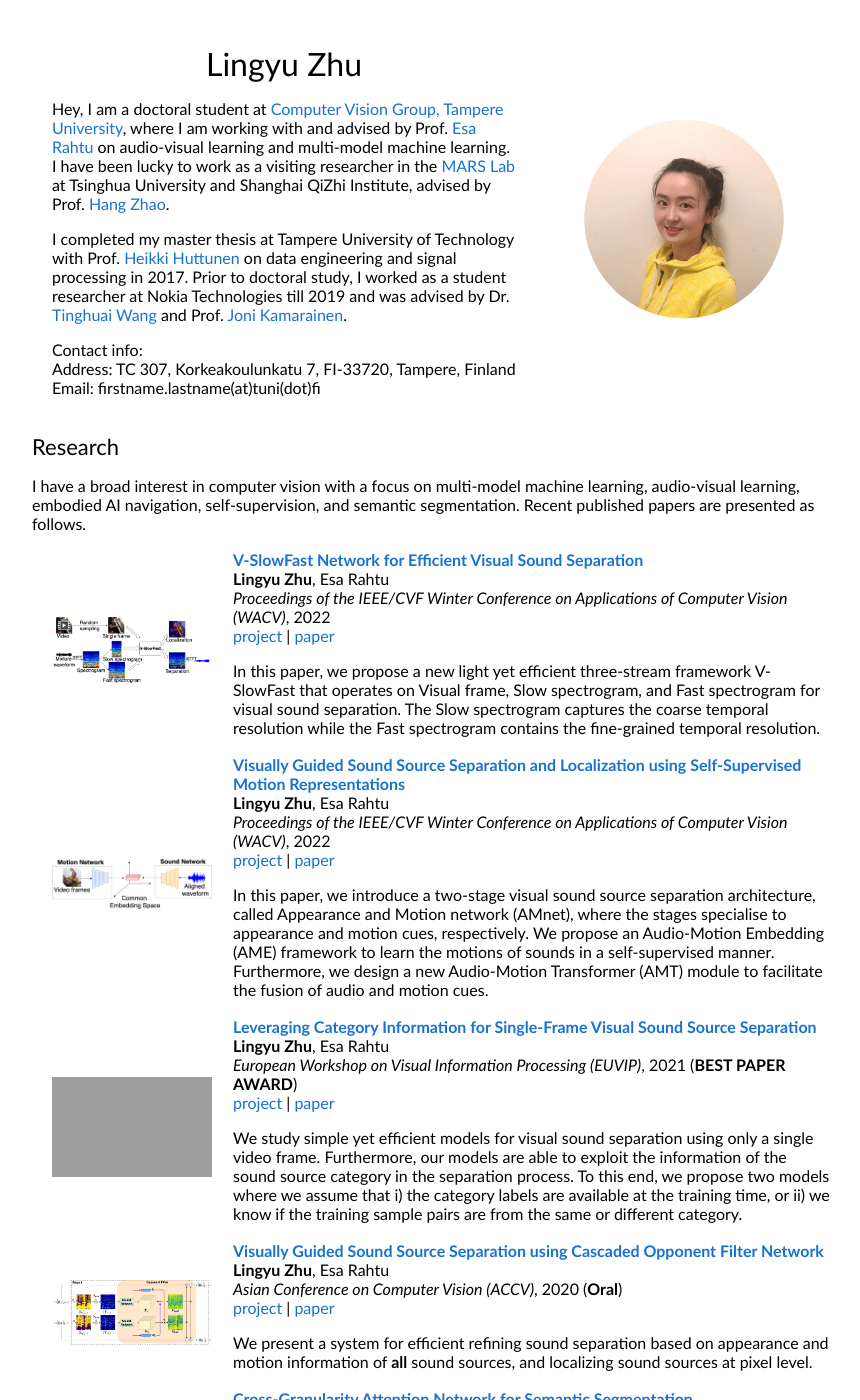
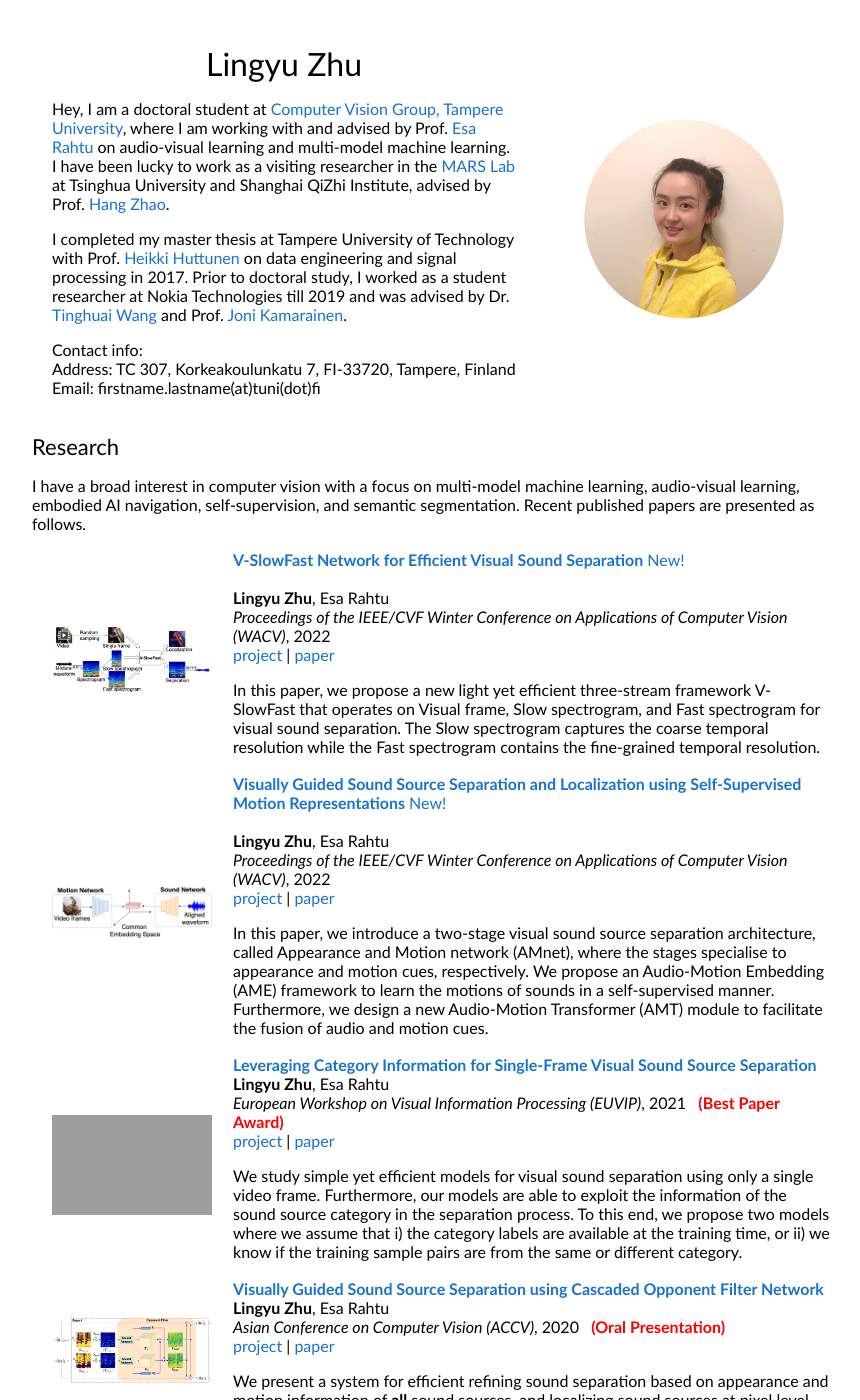
Before and after one commit to ly-zhu/ly-zhu.github.io, a Jekyll site: the page index.html, which Jekyll copies as it is, in a window 1280 px wide and 1400 px high. Shown: the whole window, without its empty margins (208-1068 px from the left). Built offline with Jekyll 4.4.1, drawn with Linux system fonts in a browser that asks for light colours; grey boxes are pictures that could not be loaded.

Commit message:
main index file add new and specific font to red

```diff
--- a/index.html
+++ b/index.html
@@ -62,7 +62,7 @@
         </td>
         <td width="95%" valign="middle">
           <a href="https://openaccess.thecvf.com/content/WACV2022/papers/Zhu_V-SlowFast_Network_for_Efficient_Visual_Sound_Separation_WACV_2022_paper.pdf">
-            <papertitle>V-SlowFast Network for Efficient Visual Sound Separation</papertitle>
+            <papertitle>V-SlowFast Network for Efficient Visual Sound Separation</papertitle> <span class="label label-danger">New!</span><br>
           </a>
           <br>
           <strong>Lingyu Zhu</strong>, Esa Rahtu
@@ -87,7 +87,7 @@
         </td>
         <td width="75%" valign="middle">
           <a href="https://openaccess.thecvf.com/content/WACV2022/papers/Zhu_Visually_Guided_Sound_Source_Separation_and_Localization_Using_Self-Supervised_Motion_WACV_2022_paper.pdf">
-            <papertitle>Visually Guided Sound Source Separation and Localization using Self-Supervised Motion Representations</papertitle>
+            <papertitle>Visually Guided Sound Source Separation and Localization using Self-Supervised Motion Representations</papertitle> <span class="label label-danger">New!</span><br>
           </a>
           <br>
           <strong>Lingyu Zhu</strong>, Esa Rahtu
@@ -117,7 +117,7 @@
           <br>
           <strong>Lingyu Zhu</strong>, Esa Rahtu
           <br>
-	  <em>European Workshop on Visual Information Processing (EUVIP)</em>, 2021 (<strong>BEST PAPER AWARD</strong>)
+          <em>European Workshop on Visual Information Processing (EUVIP)</em>, 2021 &nbsp <font color="red"><strong>(Best Paper Award)</strong></font>
           <br>
           <a href="https://ly-zhu.github.io/leveraging-category-information-for-single-frame-visual-sound-source-separation">project</a> |
           <a href="https://ieeexplore.ieee.org/abstract/document/9484036">paper</a>
@@ -136,13 +136,13 @@
           <img src="cof-net/figures/of.png" alt="blind-date" width="160">
         </td>
         <td width="75%" valign="middle">
-          <a href="https://openaccess.thecvf.com/content/ACCV2020/html/Zhu_Visually_Guided_Sound_Source_Separation_using_Cascaded_Opponent_Filter_Network_ACCV_2020_paper.html">
+          <a href="https://openaccess.thecvf.com/content/ACCV2020/papers/Zhu_Visually_Guided_Sound_Source_Separation_using_Cascaded_Opponent_Filter_Network_ACCV_2020_paper.pdf">
             <papertitle>Visually Guided Sound Source Separation using Cascaded Opponent Filter Network</papertitle>
           </a>
           <br>
           <strong>Lingyu Zhu</strong>, Esa Rahtu
           <br>
-          <em>Asian Conference on Computer Vision (ACCV)</em>, 2020 (<strong>Oral</strong>)
+          <em>Asian Conference on Computer Vision (ACCV)</em>, 2020 &nbsp <font color="red"><strong>(Oral Presentation)</strong></font>
           <br>
           <a href="https://ly-zhu.github.io/cof-net">project</a> |
           <a href="https://openaccess.thecvf.com/content/ACCV2020/papers/Zhu_Visually_Guided_Sound_Source_Separation_using_Cascaded_Opponent_Filter_Network_ACCV_2020_paper.pdf">paper</a>
--- a/meshnet/index.html
+++ b/meshnet/index.html
@@ -43,7 +43,7 @@
                         </br>Tampere University of Technology
                     </li>
                     <li>
-                        <a href="https://sites.google.com/site/tinghuaiw/">
+                        <a href="https://thwanguk.github.io">
                           Tinghuai Wang
                         </a>
                         </br>Nokia Technologies Oy
@@ -55,7 +55,7 @@
                         </br>Nokia Technologies Oy
                     </li>
                     <li>
-                        <a href="http://vision.cs.tut.fi/personal/JoniKamarainen/">
+                        <a href="https://webpages.tuni.fi/vision/public_pages/JoniKamarainen/index.html">
                           Joni Kämäräinen
                         </a>
                         </br>Tampere University of Technology
--- a/portrait/index.html
+++ b/portrait/index.html
@@ -43,7 +43,7 @@
                         </br>Tampere University of Technology
                     </li>
                     <li>
-                        <a href="https://sites.google.com/site/tinghuaiw/">
+                        <a href="https://thwanguk.github.io">
                           Tinghuai Wang
                         </a>
                         </br>Nokia Technologies Oy
@@ -55,7 +55,7 @@
                         </br>Nokia Technologies Oy
                     </li>
                     <li>
-                        <a href="http://vision.cs.tut.fi/personal/JoniKamarainen/">
+                        <a href="https://webpages.tuni.fi/vision/public_pages/JoniKamarainen/index.html">
                           Joni Kämäräinen
                         </a>
                         </br>Tampere University of Technology
```
